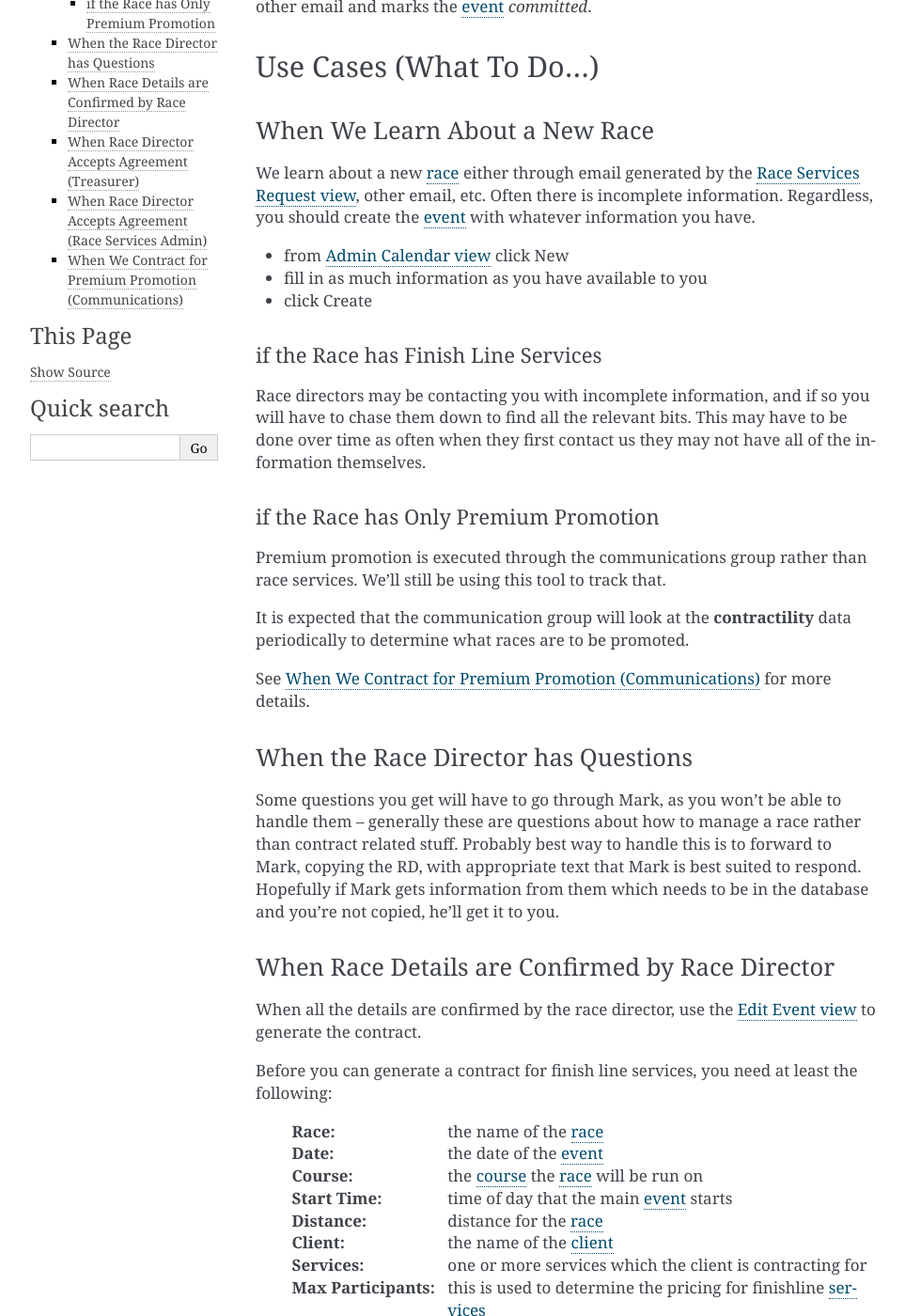
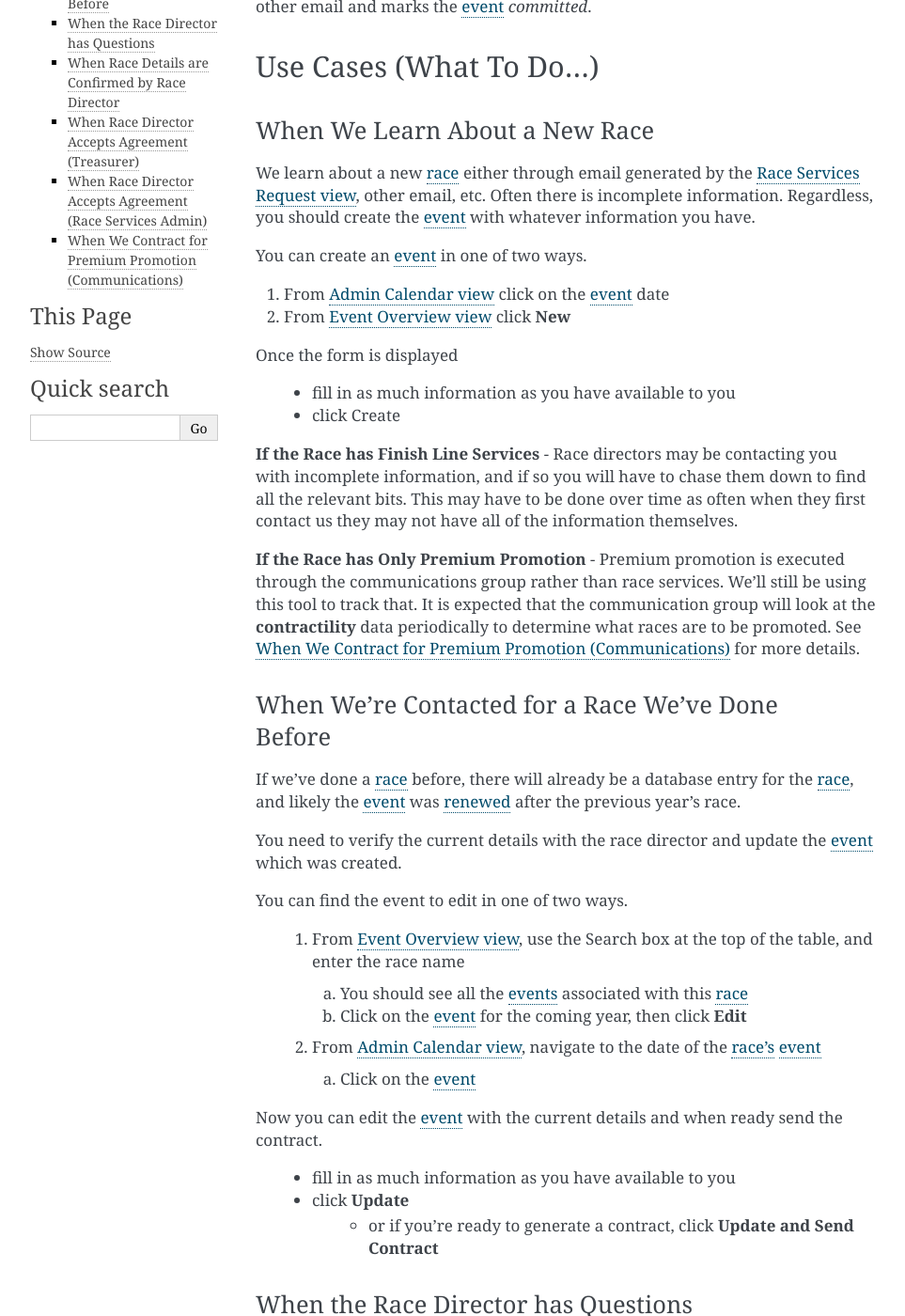
Before and after one commit to louking/contracts, a Sphinx documentation site: the page built from docs/contract-admin-guide.rst, in a window 1280 px wide and 1400 px high, scrolled down 227 px. Shown: the whole window at 94% size, without its empty margins (148-1111 px from the left). Built offline with Sphinx 7.4.7, drawn with Linux system fonts in a browser that asks for light colours; some of the changed text lies outside the part shown.

Commit message:
more tweaks to the documentation

```diff
--- a/docs/contract-admin-guide.rst
+++ b/docs/contract-admin-guide.rst
@@ -25,27 +25,50 @@ We learn about a new :term:`race` either through email generated by the :ref:`ra
 email, etc. Often there is incomplete information. Regardless, you should create the :term:`event` with whatever
 information you have.
 
-* from :ref:`admin-calendar-view` click New
-* fill in as much information as you have available to you
-* click Create
+You can create an :term:`event` in one of two ways.
 
-if the Race has Finish Line Services
-~~~~~~~~~~~~~~~~~~~~~~~~~~~~~~~~~~~~~~
+1. From :ref:`admin-calendar-view` click on the :term:`event` date
+2. From :ref:`event-overview-view` click **New**
 
-Race directors may be contacting you with incomplete information, and if so you will have to chase them down
-to find all the relevant bits. This may have to be done over time as often when they first contact us they may not have
-all of the information themselves.
+Once the form is displayed
 
-if the Race has Only Premium Promotion
-~~~~~~~~~~~~~~~~~~~~~~~~~~~~~~~~~~~~~~~~
+   * fill in as much information as you have available to you
+   * click Create
 
-Premium promotion is executed through the communications group rather than race services. We'll still be using
-this tool to track that.
+**If the Race has Finish Line Services** - Race directors may be contacting you with incomplete
+information, and if so you will have to chase them down  to find all the relevant bits. This may
+have to be done over time as often when they first contact us they may not have  all of the
+information themselves.
 
-It is expected that the communication group will look at the **contractility** data periodically to determine
-what races are to be promoted.
+**If the Race has Only Premium Promotion** - Premium promotion is executed through the
+communications group rather than race services. We'll still be using  this tool to track that. It is
+expected that the communication group will look at the **contractility** data periodically to
+determine what races are to be promoted. See :ref:`contract-for-premium-promotion` for more details.
 
-See :ref:`contract-for-premium-promotion` for more details.
+When We're Contacted for a Race We've Done Before
+------------------------------------------------------
+
+If we've done a :term:`race` before, there will already be a database entry for the :term:`race`, and likely the
+:term:`event` was :term:`renewed <renew>` after the previous year's race.
+
+You need to verify the current details with the race director and update the :term:`event` which was created.
+
+You can find the event to edit in one of two ways.
+
+   1. From :ref:`event-overview-view`, use the Search box at the top of the table, and enter the race name
+
+      a. You should see all the :term:`events <event>` associated with this :term:`race`
+      b. Click on the :term:`event` for the coming year, then click **Edit**
+
+   2. From :ref:`admin-calendar-view`, navigate to the date of the :term:`race's <race>` :term:`event`
+
+      a. Click on the :term:`event`
+
+Now you can edit the :term:`event` with the current details and when ready send the contract.
+
+   * fill in as much information as you have available to you
+   * click **Update**
+      * or if you're ready to generate a contract, click **Update and Send Contract**
 
 When the Race Director has Questions
 --------------------------------------
```
Also changed, not shown: docs/contract-admin-reference.rst (+57 -57 lines), docs/contract-definitions.rst (+13 -0 lines).
